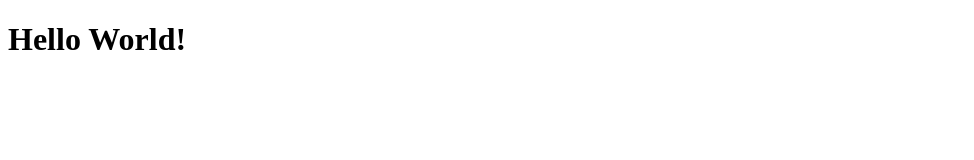
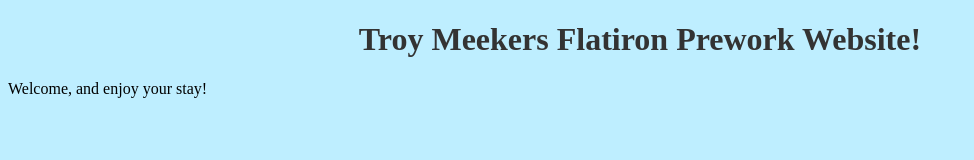
Before and after one commit to troymeeker/prework-repo, a plain HTML site: page index.html in a window 1280 px wide. Shown: the whole page, without its empty margins (0-974 px from the left). Drawn offline with Linux system fonts and the light colour scheme.

Commit message:
add style.css, connect to index.html

```diff
--- a/index.html
+++ b/index.html
@@ -1,9 +1,12 @@
 <!DOCTYPE html>
 <html lang="en">
   <head>
+    <link rel="stylesheet" href="style.css">
     <title>My Prework Final Project</title>
   </head>
   <body>
-    <h1>Hello World!</h1>
+    <h1>Troy Meekers Flatiron Prework Website! </h1>
+    <h2></h2>
+    <p>Welcome, and enjoy your stay!</p>
   </body>
 </html>
--- /dev/null
+++ b/style.css
@@ -0,0 +1,7 @@
+h1{
+    color:#333333;
+    text-align: center;
+}
+body{
+    background-color: #BEEEFF;
+}
```
